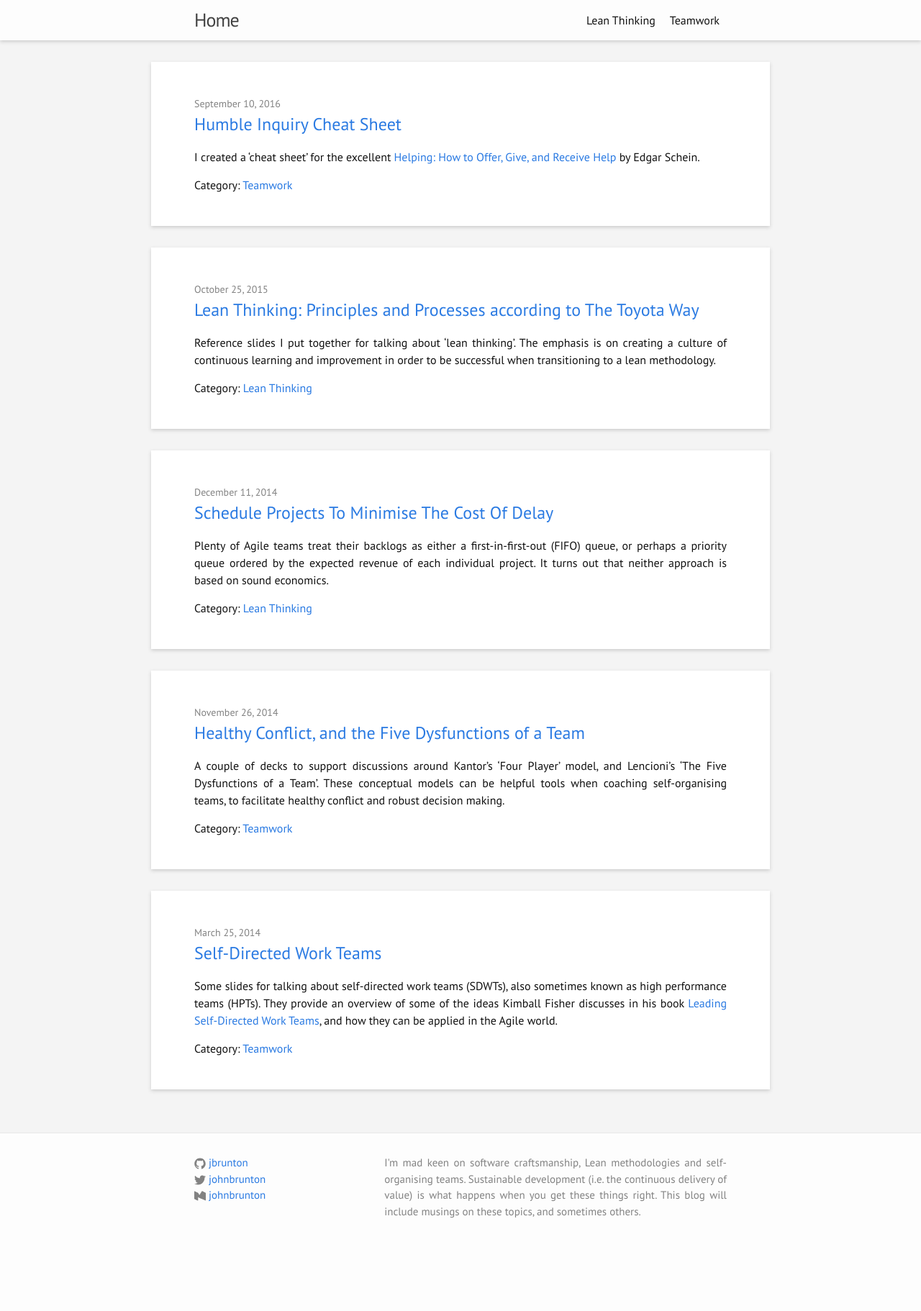
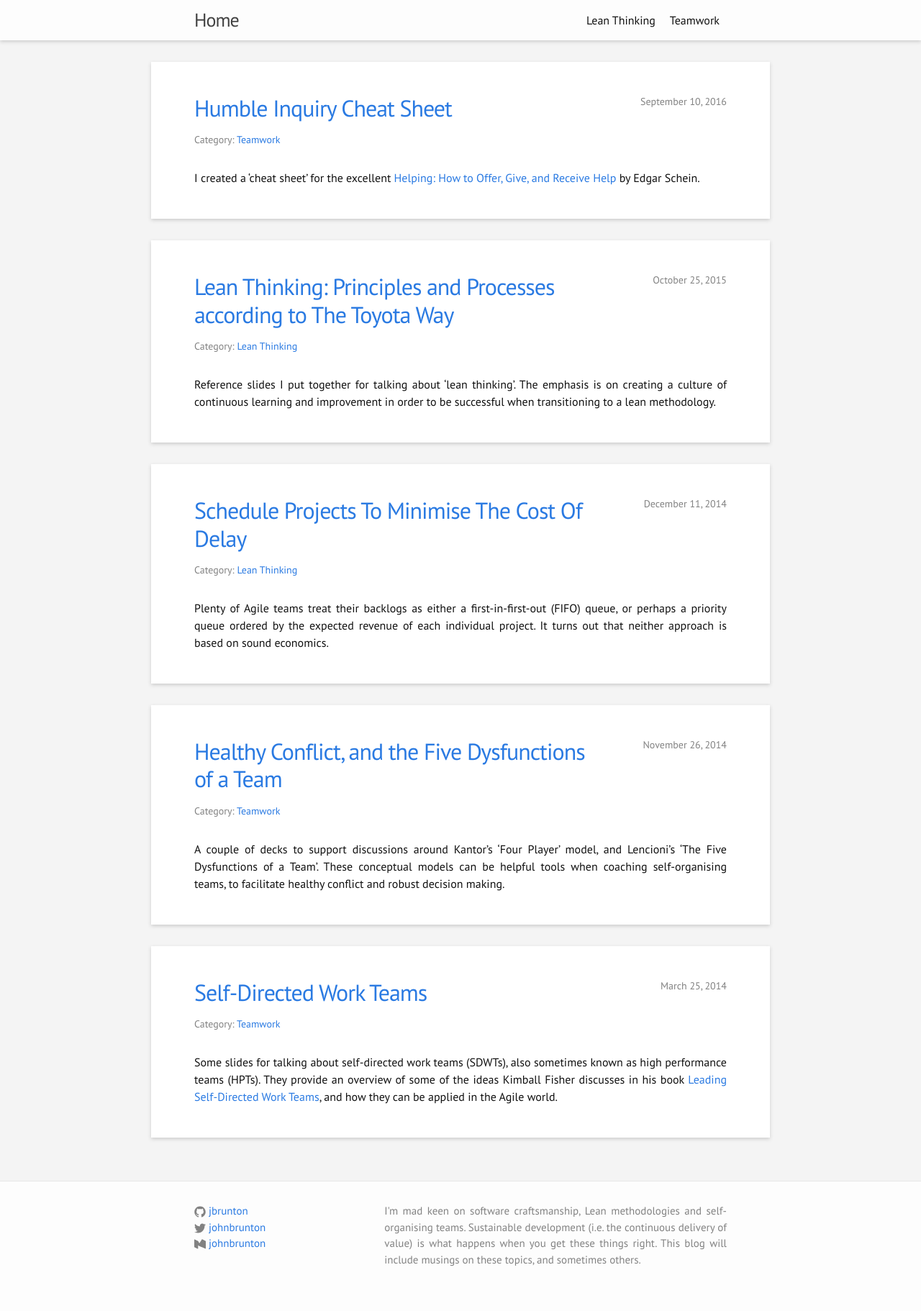
Before and after one commit to jbrunton/jbrunton.com, a Jekyll site: the page built from index.html, in a window 1280 px wide. Shown: the whole page at 72% size. Built offline with Jekyll 4.4.1, drawn with Linux system fonts in a browser that asks for light colours; nearby versions of some CDN libraries; before the commit the page ends 1755 px from its top, so only the background shows below that.

Commit message:
style headers

```diff
--- a/_layouts/post.html
+++ b/_layouts/post.html
@@ -4,11 +4,11 @@ layout: default
 <article class="post" itemscope itemtype="http://schema.org/BlogPosting">
 
   <header class="post-header">
+    <time class="post-meta right" datetime="{{ page.date | date_to_xmlschema }}" itemprop="datePublished">{{ page.date | date: "%B %-d, %Y" }}</time>
     <h1 class="post-title" itemprop="name headline">{{ page.title }}</h1>
-    <p class="post-meta">
-      <time datetime="{{ page.date | date_to_xmlschema }}" itemprop="datePublished">{{ page.date | date: "%b %-d, %Y" }}</time>
+    <div class="post-meta">
       {% include category_link.html category=page.category %}
-    </p>
+    </div>
   </header>
 
   <div class="post-content" itemprop="articleBody">
--- a/_sass/_base.scss
+++ b/_sass/_base.scss
@@ -35,6 +35,12 @@ p, blockquote, pre,
 ul, ol, dl, figure,
 %vertical-rhythm {
     margin-bottom: $spacing-unit / 2;
+}
+
+h1 {
+    font-size: 2em;
+    letter-spacing: -1px;
+    line-height: 1.2;
 }
 
 
--- a/_sass/_layout.scss
+++ b/_sass/_layout.scss
@@ -185,14 +185,16 @@
     font-size: $small-font-size;
     color: $grey-color;
 
-    .category-link {
+    &.right {
       float: right;
+      text-align: right;
+      width: 25%;
     }
 }
 
 .post-link {
     display: block;
-    font-size: 24px;
+    width: 75%;
 }
 
 
@@ -209,9 +211,7 @@
 }
 
 .post-title {
-    font-size: 42px;
-    letter-spacing: -1px;
-    line-height: 1;
+    width: 75%;
 
     @include media-query($on-laptop) {
         font-size: 36px;
--- a/index.html
+++ b/index.html
@@ -5,15 +5,19 @@ layout: default
 <ul class="post-list">
   {% for post in site.posts %}
     <li>
-      <span class="post-meta">{{ post.date | date: "%B %-d, %Y" }}</span>
+      <div class="post-header">
+        <span class="post-meta right">{{ post.date | date: "%B %-d, %Y" }}</span>
 
-      <h1>
-        <a class="post-link" href="{{ post.url | prepend: site.baseurl }}">{{ post.title }}</a>
-      </h1>
+        <h1>
+          <a class="post-link" href="{{ post.url | prepend: site.baseurl }}">{{ post.title }}</a>
+        </h1>
+
+        <div class="post-meta">
+          {% include category_link.html category=post.category %}
+        </div>
+      </div>
 
       {{ post.excerpt }}
-
-      <p>{% include category_link.html category=post.category %}</p
     </li>
   {% endfor %}
 </ul>
```
